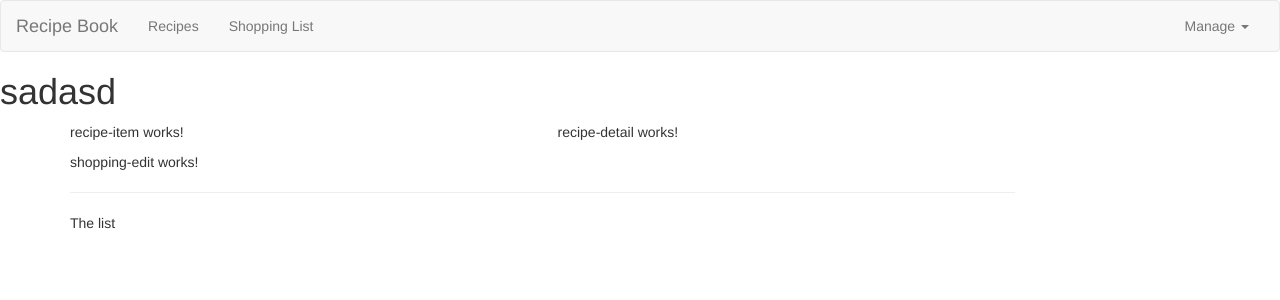
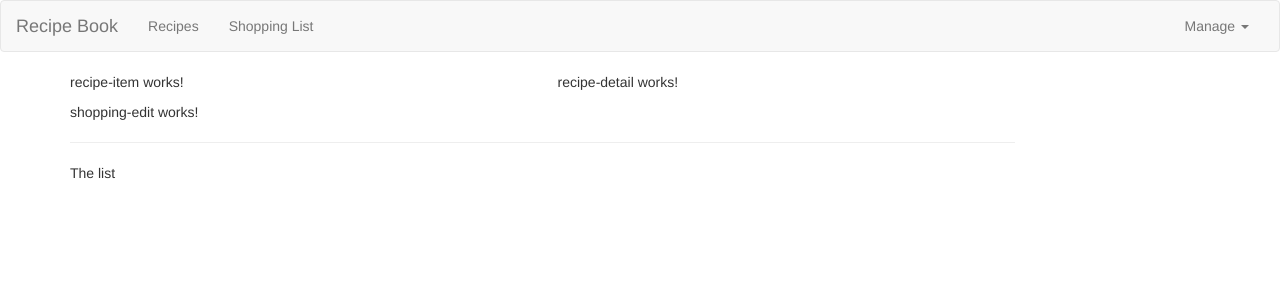
Before and after one commit to OxyMonster/Recipe-Book, an Angular app: page / in a window 1280 px wide. Shown: the top 300 px of the page. Built offline with nearby package versions, Linux system fonts and the light colour scheme.

Commit message:
Recipe-Book

```diff
--- a/src/app/header/header.component.html
+++ b/src/app/header/header.component.html
@@ -20,7 +20,3 @@
         </div>
     </div>
 </nav>
-
-<h1>
-    sadasd
-</h1>
```
